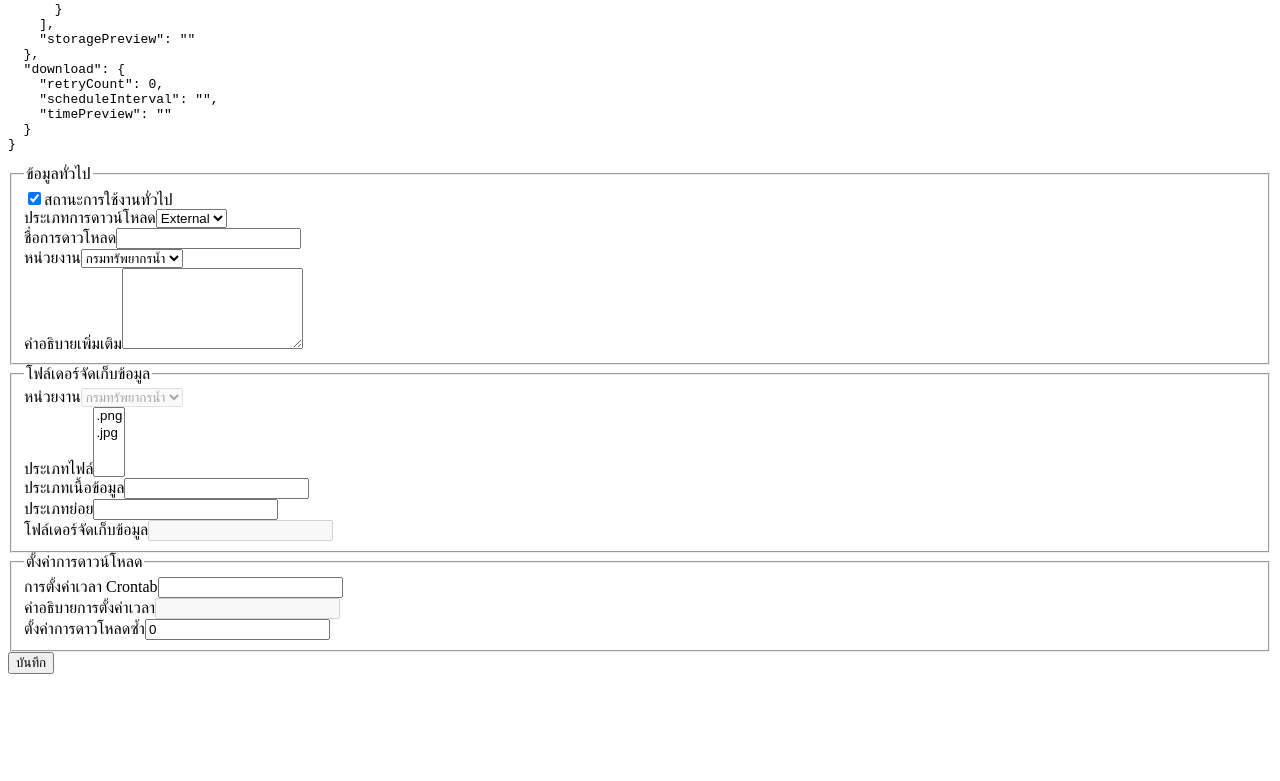
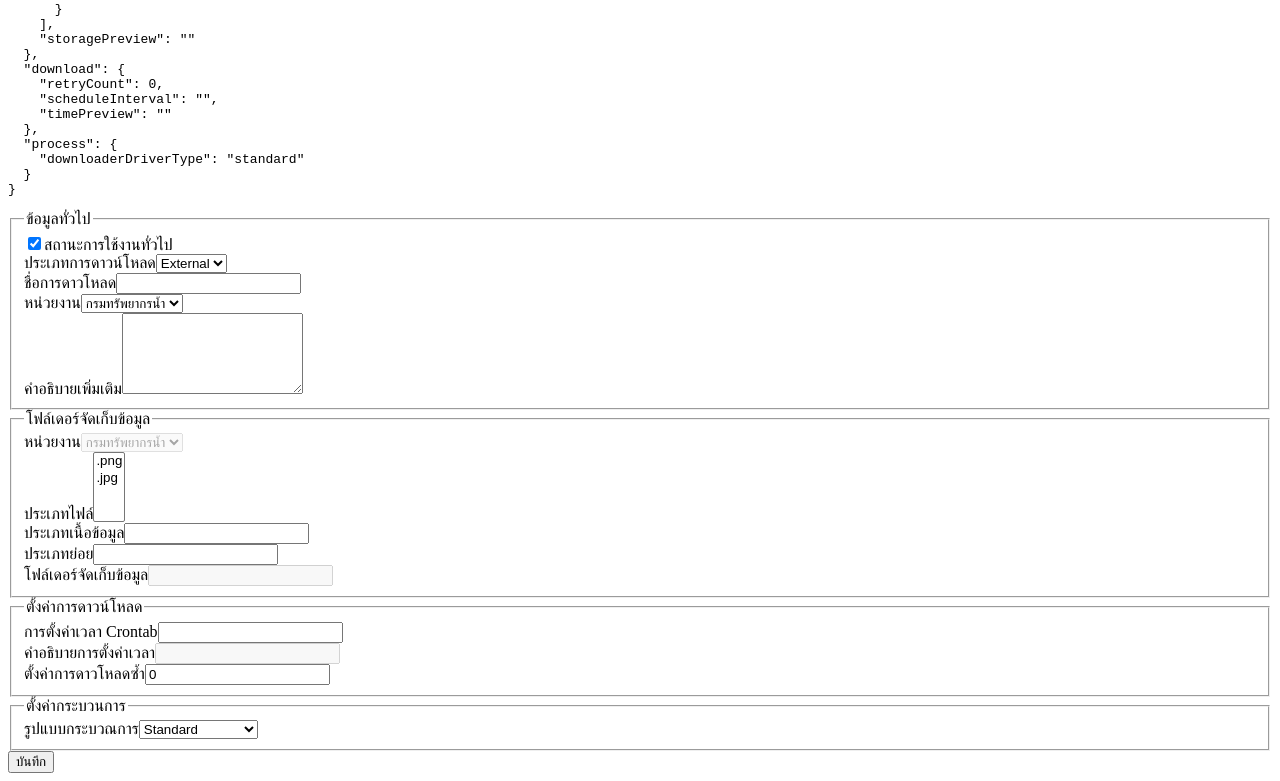
Before and after one commit to yutna/poc-download-settings, a React (Vite) app: page / in a window 1280 px wide. Shown: the part 461-1242 px from the top of the page. Before the commit the page ends 1143 px from the top, so only its background shows below. Built offline with nearby package versions, Linux system fonts and the light colour scheme; the HTML template or start-up script is replaced by a standard one.

Commit message:
Add process form structure

```diff
--- /dev/null
+++ b/src/components/form-process-settings/FormProcessSettings.tsx
@@ -0,0 +1,32 @@
+import type { DownloaderDriverType, FormProcessSettingsProps } from "./types";
+
+export default function FormProcessSettings({
+  data,
+  disabled,
+  onDownloaderDriverType,
+}: FormProcessSettingsProps) {
+  return (
+    <fieldset>
+      <legend>ตั้งค่ากระบวนการ</legend>
+      <div className="cols group">
+        <div className="col">
+          <label htmlFor="downloaderDriverType">รูปแบบกระบวณการ</label>
+          <select
+            disabled={disabled}
+            id="downloaderDriverType"
+            name="downloaderDriverType"
+            onChange={(e) =>
+              onDownloaderDriverType(e.target.value as DownloaderDriverType)
+            }
+            value={data.downloaderDriverType}
+          >
+            <option value="standard">Standard</option>
+            <option value="non_standard">Non-Standard</option>
+            <option value="post_processing">Post Processing</option>
+          </select>
+        </div>
+        <div className="col"></div>
+      </div>
+    </fieldset>
+  );
+}
--- /dev/null
+++ b/src/components/form-process-settings/index.ts
@@ -0,0 +1,6 @@
+export { default } from "./FormProcessSettings";
+export type {
+  DownloaderDriverType,
+  FormProcessSettingsData,
+  FormProcessSettingsProps,
+} from "./types";
--- /dev/null
+++ b/src/components/form-process-settings/types.ts
@@ -0,0 +1,14 @@
+export type DownloaderDriverType =
+  | "standard"
+  | "non_standard"
+  | "post_processing";
+
+export interface FormProcessSettingsData {
+  downloaderDriverType: DownloaderDriverType;
+}
+
+export interface FormProcessSettingsProps {
+  data: FormProcessSettingsData;
+  disabled: boolean;
+  onDownloaderDriverType: (value: DownloaderDriverType) => void;
+}
--- a/src/screens/settings-downloader/SettingsDownloader.tsx
+++ b/src/screens/settings-downloader/SettingsDownloader.tsx
@@ -3,6 +3,7 @@ import { useImmerReducer } from "use-immer";
 import FormDataStorageFolder from "@/components/form-data-storage-folder";
 import FormDownloadSettings from "@/components/form-download-settings";
 import FormGeneralSettings from "@/components/form-general-settings";
+import FormProcessSettings from "@/components/form-process-settings";
 
 import { initialState } from "./constants";
 import reducer from "./reducer";
@@ -73,6 +74,11 @@ export default function SettingsDownloader() {
           onRetryCountChange={handleEvent("SET_RETRY_COUNT")}
           onScheduleIntervalChange={handleEvent("SET_SCHEDULE_INTERVAL")}
         />
+        <FormProcessSettings
+          data={state.process}
+          disabled={disabled}
+          onDownloaderDriverType={handleEvent("SET_DOWNLOADER_DRIVER_TYPE")}
+        />
         <div className="action">
           <button type="submit">บันทึก</button>
         </div>
--- a/src/screens/settings-downloader/constants.ts
+++ b/src/screens/settings-downloader/constants.ts
@@ -21,4 +21,7 @@ export const initialState: State = {
     scheduleInterval: "",
     timePreview: "",
   },
+  process: {
+    downloaderDriverType: "standard",
+  },
 };
--- a/src/screens/settings-downloader/reducer.ts
+++ b/src/screens/settings-downloader/reducer.ts
@@ -50,6 +50,11 @@ export default function reducer(draft: State, action: Action) {
       draft.download.timePreview = action.payload;
       break;
 
+    // Process Settings
+    case "SET_DOWNLOADER_DRIVER_TYPE":
+      draft.process.downloaderDriverType = action.payload;
+      break;
+
     default:
       throw new Error(`Unhandled action type`);
   }
--- a/src/screens/settings-downloader/types.ts
+++ b/src/screens/settings-downloader/types.ts
@@ -4,6 +4,10 @@ import type {
   DownloaderType,
   FormGeneralSettingsData,
 } from "@/components/form-general-settings";
+import type {
+  DownloaderDriverType,
+  FormProcessSettingsData,
+} from "@/components/form-process-settings";
 import type { Option } from "@/types/settings-downloader";
 
 export type Action =
@@ -13,6 +17,7 @@ export type Action =
   | { type: "SET_DATA_TYPE"; payload: string }
   | { type: "SET_DOWNLOADER"; payload: string }
   | { type: "SET_DOWNLOADER_DESCRIPTION"; payload: string }
+  | { type: "SET_DOWNLOADER_DRIVER_TYPE"; payload: DownloaderDriverType }
   | { type: "SET_DOWNLOADER_FILE_IDS"; payload: number[] }
   | { type: "SET_DOWNLOADER_FILE_OPTIONS"; payload: Option[] }
   | { type: "SET_DOWNLOADER_TYPE"; payload: DownloaderType }
@@ -31,4 +36,5 @@ export interface State {
   general: FormGeneralSettingsData;
   dataStorageFolder: DataStorageFolder;
   download: FormDownloadSettingsData;
+  process: FormProcessSettingsData;
 }
```
